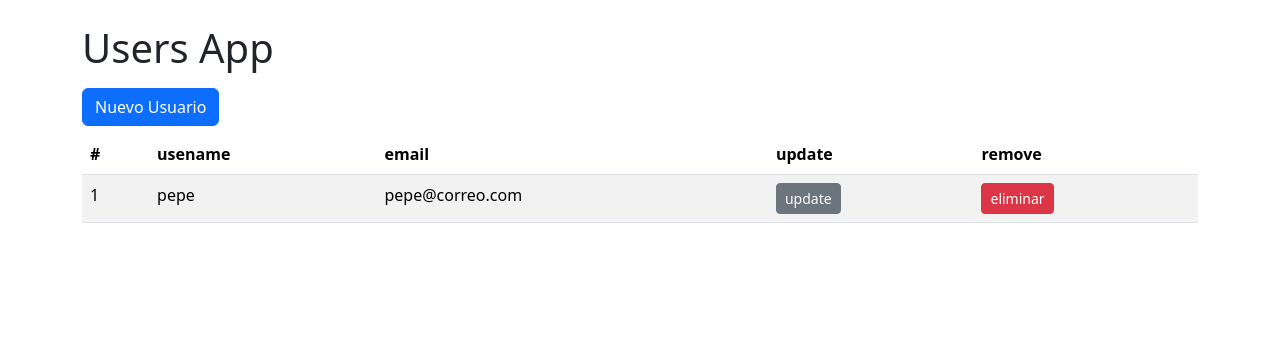
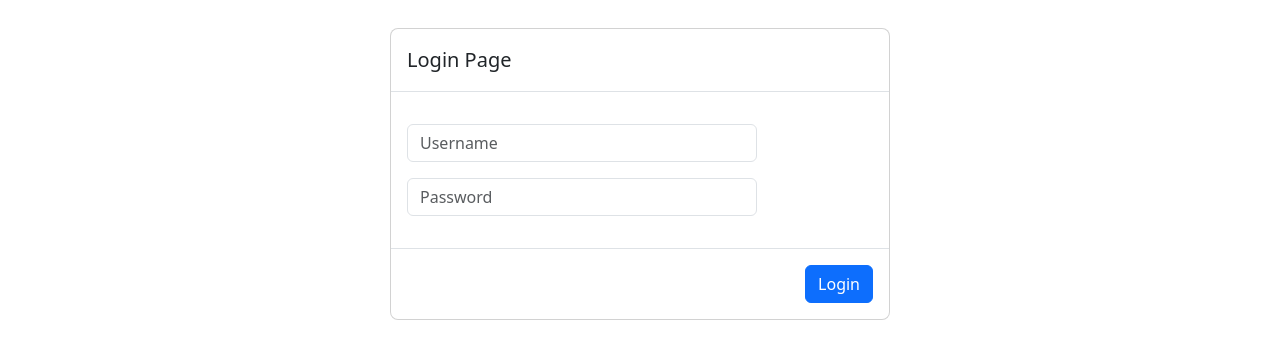
Before and after one commit to pinedacesar/app-user-y-login-react, a React (Vite) app: page / in a window 1280 px wide. Shown: the top 358 px of the page. Built offline with nearby package versions, Linux system fonts and the light colour scheme.

Commit message:
se agrega el login y auth

```diff
--- a/src/UsersApp.jsx
+++ b/src/UsersApp.jsx
@@ -1,52 +1,37 @@
-import { UserModalForm } from './components/UserModalForm';
-import { UsersList } from './components/UsersList';
-import { useUsers } from './hooks/useUsers';
+import { useReducer } from 'react';
+import { LoginPage } from './auth/pages/LoginPage';
+import { UsersPages } from './pages/UserPages';
+import { loginReducer } from './auth/reducers/loginReducer';
+import Swal from 'sweetalert2';
+
+const initialLogin = {
+  isAuth: false,
+  user: undefined,
+};
 
 export const UsersApp = () => {
-  const {
-    users,
-    userSelected,
-    initialUsersForm,
-    visibleForm,
-    handlerAddUser,
-    handlerRemoveUser,
-    handlerUserSelectedForm,
-    handlerOpenForm,
-    handlerCloseForm,
-  } = useUsers();
+  const [login, dispach] = useReducer(loginReducer, initialLogin);
+
+  const handlerLogin = ({ username, password }) => {
+    if (username === 'admin' && password === '12345') {
+      const user = { username: 'admin' };
+      dispach({
+        type: 'login',
+        payload: user,
+      });
+      console.log('logueado');
+    } else {
+      Swal.fire('Error Login', 'Username y password invalidos', 'error');
+    }
+  };
 
   return (
     <>
-      {!visibleForm || (
-        <UserModalForm
-          handlerAddUser={handlerAddUser}
-          initialUsersForm={initialUsersForm}
-          userSelected={userSelected}
-          handlerCloseForm={handlerCloseForm}
-        />
+      {login.isAuth ? (
+        <UsersPages />
+      ) : (
+        <LoginPage handlerLogin={handlerLogin} />
       )}
-      <div className="container my-4">
-        <h1>Users App</h1>
-        <div className="row">
-          <div className="col">
-            <button className="btn btn-primary my-2" onClick={handlerOpenForm}>
-              Nuevo Usuario
-            </button>
-
-            {users.length === 0 ? (
-              <div className="alert alert-warning">
-                No hay usuarios en el sistema
-              </div>
-            ) : (
-              <UsersList
-                users={users}
-                handlerRemoveUser={handlerRemoveUser}
-                handlerUserSelectedForm={handlerUserSelectedForm}
-              />
-            )}
-          </div>
-        </div>
-      </div>{' '}
     </>
   );
 };
--- /dev/null
+++ b/src/auth/pages/LoginPage.jsx
@@ -0,0 +1,74 @@
+import { PropTypes } from 'prop-types';
+import { useState } from 'react';
+import Swal from 'sweetalert2';
+
+const initialLoginForm = {
+  username: '',
+  password: '',
+};
+export const LoginPage = ({ handlerLogin }) => {
+  const [loginForm, setLoginForm] = useState(initialLoginForm);
+  const { username, password } = loginForm;
+
+  const onInputChange = ({ target }) => {
+    const { name, value } = target;
+    setLoginForm({
+      ...loginForm,
+      [name]: value,
+    });
+  };
+
+  const onSubmit = (event) => {
+    event.preventDefault();
+    if (!username || !password) {
+      Swal.fire(
+        'Error de validación',
+        'Username y password requeridos',
+        'error'
+      );
+    }
+    // implementar el login
+    handlerLogin({ username, password });
+    setLoginForm(initialLoginForm);
+  };
+
+  return (
+    <div className="modal" style={{ display: 'block' }} tabIndex="-1">
+      <div className="modal-dialog">
+        <div className="modal-content">
+          <div className="modal-header">
+            <h5 className="modal-title">Login Page</h5>
+          </div>
+          <form onSubmit={onSubmit}>
+            <div className="modal-body">
+              <input
+                className="form-control my-3 w-75"
+                placeholder="Username"
+                name="username"
+                value={username}
+                onChange={onInputChange}
+              />
+              <input
+                className="form-control my-3 w-75"
+                placeholder="Password"
+                name="password"
+                type="password"
+                value={password}
+                onChange={onInputChange}
+              />
+            </div>
+            <div className="modal-footer">
+              <button type="submit" className="btn btn-primary">
+                Login
+              </button>
+            </div>
+          </form>
+        </div>
+      </div>
+    </div>
+  );
+};
+
+LoginPage.propTypes = {
+  handlerLogin: PropTypes.func.isRequired,
+};
--- /dev/null
+++ b/src/auth/reducers/loginReducer.js
@@ -0,0 +1,15 @@
+export const loginReducer = (state = {}, action) => {
+  switch (action.type) {
+    case 'login':
+      return {
+        isAuth: true,
+        user: action.payload,
+      };
+    case 'logout':
+      return {
+        isAuth: false,
+      };
+    default:
+      return state;
+  }
+};
--- /dev/null
+++ b/src/pages/UserPages.jsx
@@ -0,0 +1,52 @@
+import { UserModalForm } from '../components/UserModalForm';
+import { UsersList } from '../components/UsersList';
+import { useUsers } from '../hooks/useUsers';
+
+export const UsersPages = () => {
+  const {
+    users,
+    userSelected,
+    initialUsersForm,
+    visibleForm,
+    handlerAddUser,
+    handlerRemoveUser,
+    handlerUserSelectedForm,
+    handlerOpenForm,
+    handlerCloseForm,
+  } = useUsers();
+
+  return (
+    <>
+      {!visibleForm || (
+        <UserModalForm
+          handlerAddUser={handlerAddUser}
+          initialUsersForm={initialUsersForm}
+          userSelected={userSelected}
+          handlerCloseForm={handlerCloseForm}
+        />
+      )}
+      <div className="container my-4">
+        <h1>Users App</h1>
+        <div className="row">
+          <div className="col">
+            <button className="btn btn-primary my-2" onClick={handlerOpenForm}>
+              Nuevo Usuario
+            </button>
+
+            {users.length === 0 ? (
+              <div className="alert alert-warning">
+                No hay usuarios en el sistema
+              </div>
+            ) : (
+              <UsersList
+                users={users}
+                handlerRemoveUser={handlerRemoveUser}
+                handlerUserSelectedForm={handlerUserSelectedForm}
+              />
+            )}
+          </div>
+        </div>
+      </div>{' '}
+    </>
+  );
+};
```
